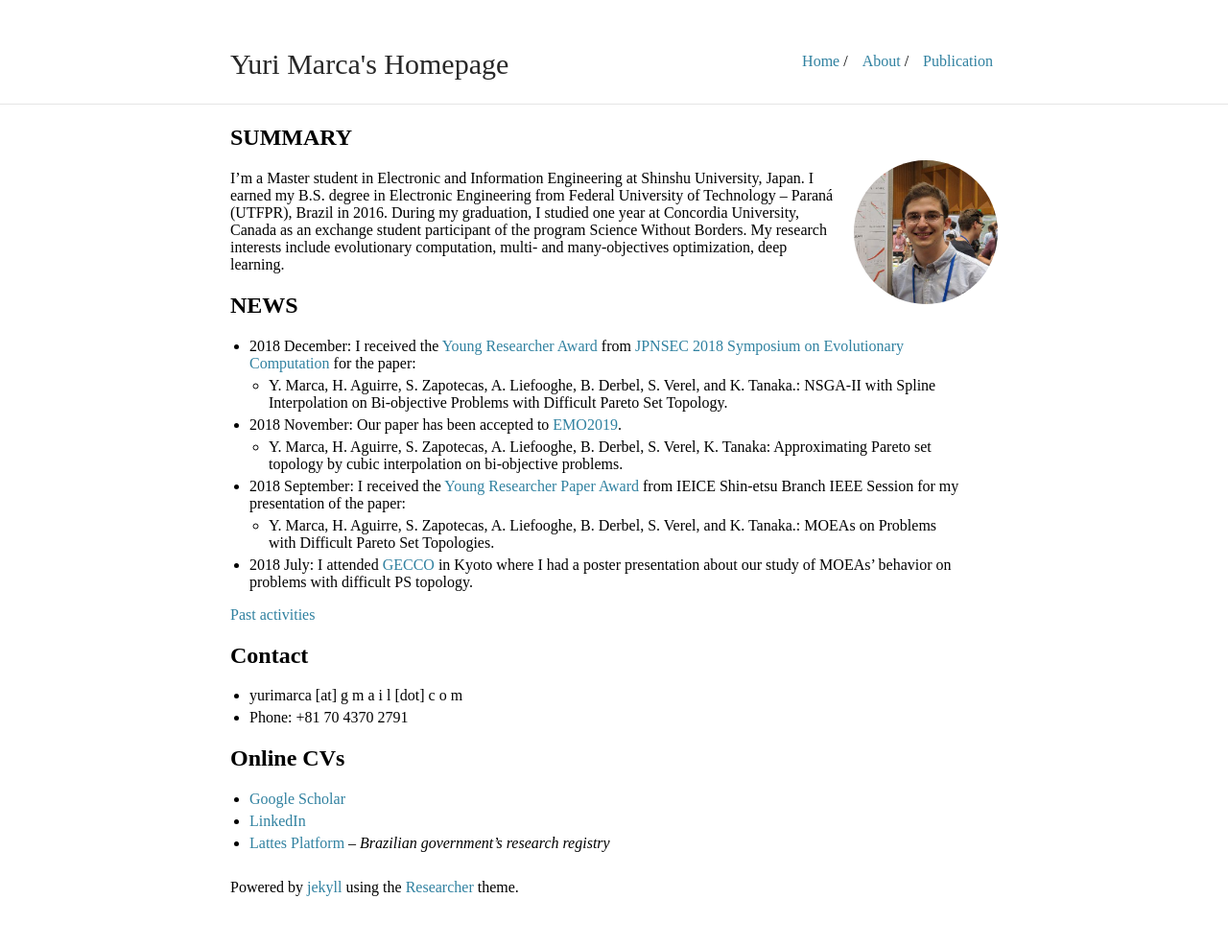
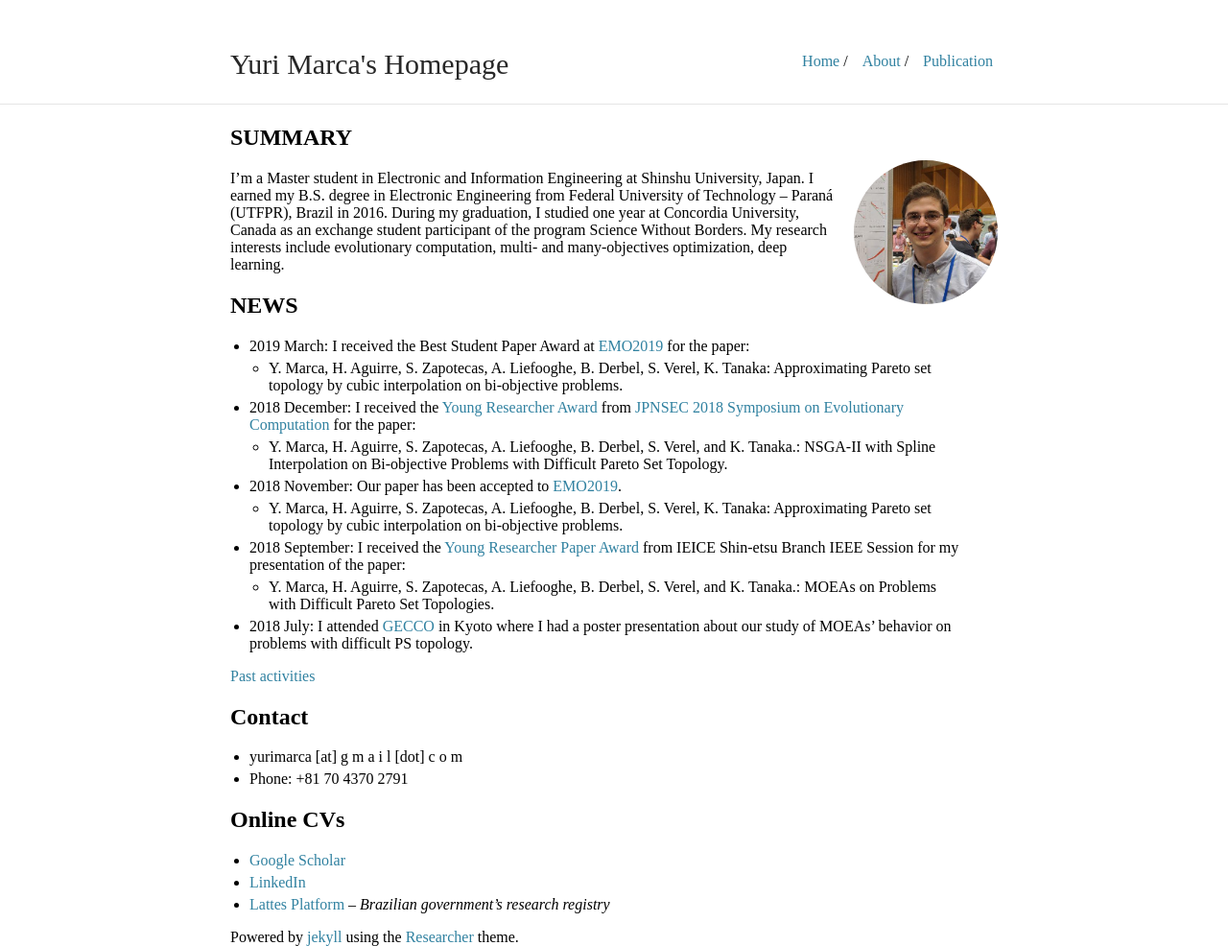
Before and after one commit to yurimarca/yurimarca.github.io, a Jekyll site: the page built from index.md, in a window 1280 px wide. Shown: the whole page at 96% size. Built offline with Jekyll 4.4.1, drawn with Linux system fonts in a browser that asks for light colours; before the commit the page ends 934 px from its top, so only the background shows below that.

Commit message:
news and publication update with EMO2019 award

```diff
--- a/index.md
+++ b/index.md
@@ -11,8 +11,10 @@ I'm a Master student in Electronic and Information Engineering at Shinshu Univer
 
 ## NEWS
 
+* 2019 March: I received the Best Student Paper Award at [EMO2019](https://www.emo2019.org/) for the paper:
+  * Y. Marca, H. Aguirre, S. Zapotecas, A. Liefooghe, B. Derbel, S. Verel, K. Tanaka: Approximating Pareto set topology by cubic interpolation on bi-objective problems.
 * 2018 December: I received the [Young Researcher Award](pdf/symposium2018_award.pdf) from [JPNSEC 2018 Symposium on Evolutionary Computation](http://www.jpnsec.org/symposium201803.html) for the paper:
-  * Y. Marca, H. Aguirre, S. Zapotecas, A. Liefooghe, B. Derbel, S. Verel, and K. Tanaka.: NSGA-II with Spline Interpolation on Bi-objective Problems with Difficult Pareto Set Topology.
+    * Y. Marca, H. Aguirre, S. Zapotecas, A. Liefooghe, B. Derbel, S. Verel, and K. Tanaka.: NSGA-II with Spline Interpolation on Bi-objective Problems with Difficult Pareto Set Topology.
 * 2018 November: Our paper has been accepted to [EMO2019](https://www.emo2019.org/).
   * Y. Marca, H. Aguirre, S. Zapotecas, A. Liefooghe, B. Derbel, S. Verel, K. Tanaka: Approximating Pareto set topology by cubic interpolation on bi-objective problems.
 * 2018 September: I received the [Young Researcher Paper Award](pdf/shinetsu2018_award.pdf) from IEICE Shin-etsu Branch IEEE Session for my presentation of the paper:
```
Also changed, not shown: publication.md (+1 -1 lines).
